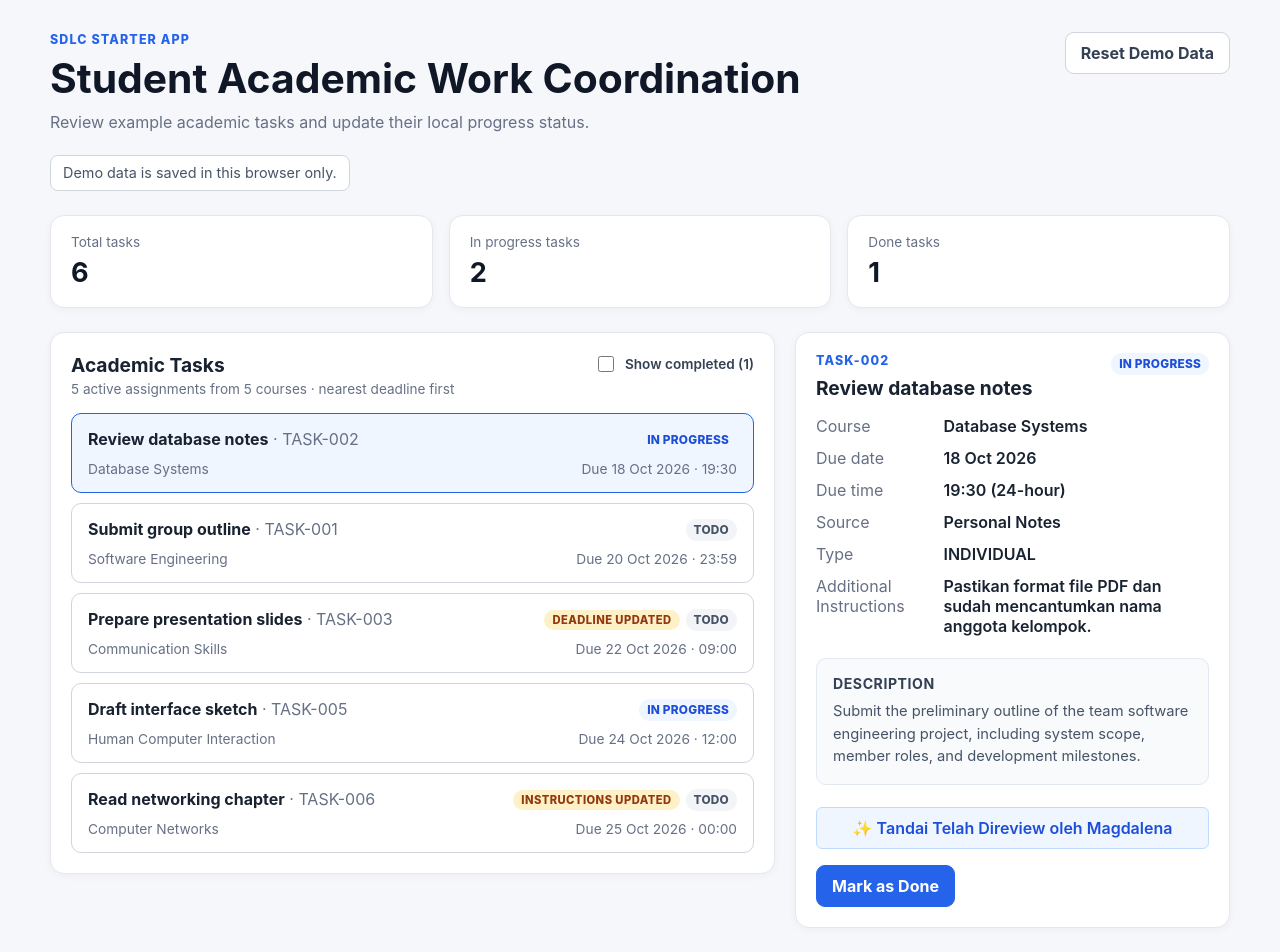
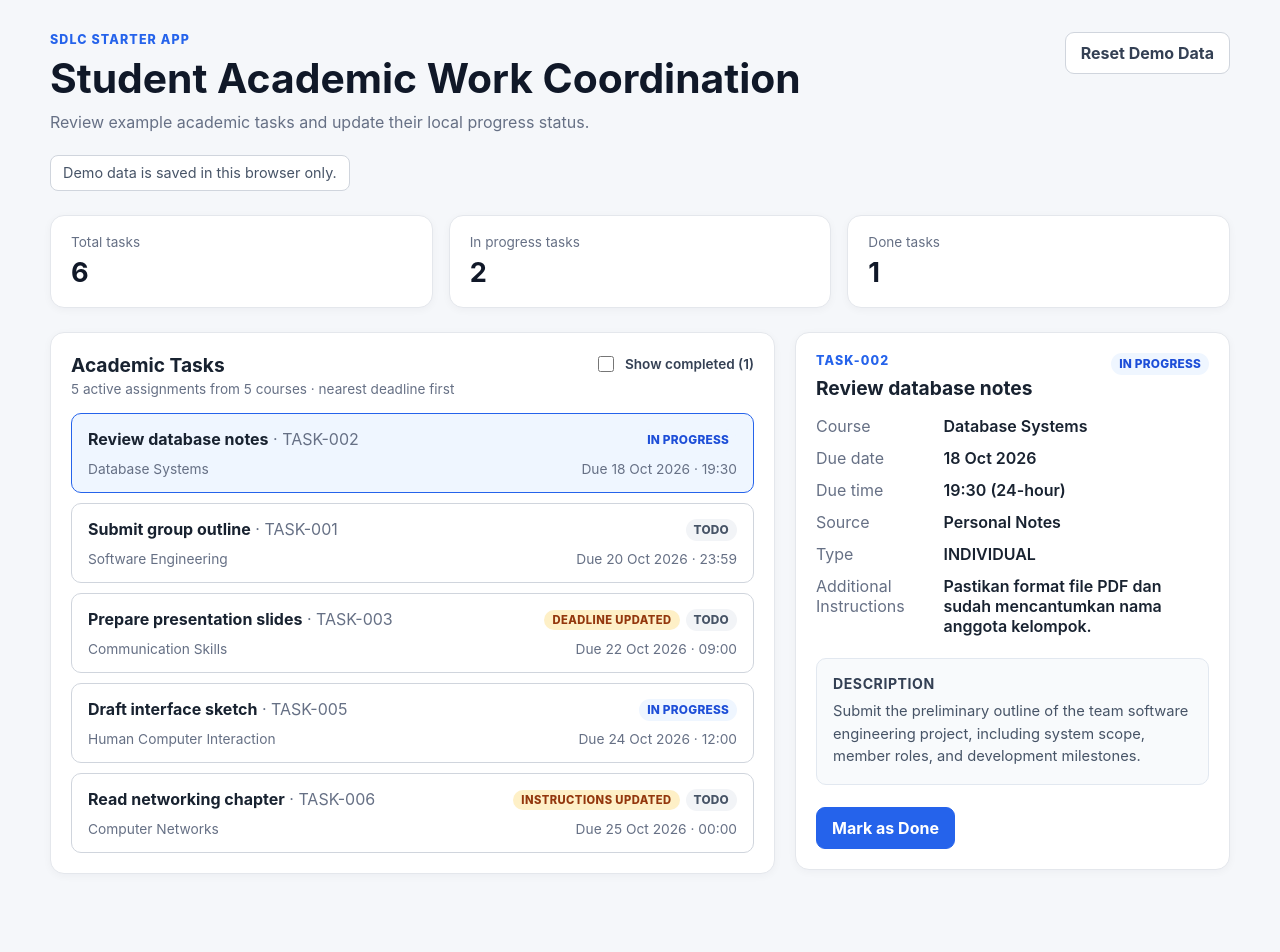
Before and after one commit to muriz-dev/sdlc-group-5, a React (Vite) app: page / in a window 1280 px wide. Shown: the top 952 px of the page. After the commit the page ends 922 px from the top, so only its background shows below. Built offline with nearby package versions, Linux system fonts and the light colour scheme.

Commit message:
Revert "feat: menambahkan tombol interaktif "

```diff
--- a/src/components/TaskDetails.jsx
+++ b/src/components/TaskDetails.jsx
@@ -15,10 +15,6 @@ export default function TaskDetails({ task, onAdvanceStatus }) {
   const hasDeadlineChange = Boolean(task.deadlineUpdatedAt);
   const hasInstructionChange = Boolean(task.instructionsUpdatedAt);
   const hasUpdates = hasDeadlineChange || hasInstructionChange;
-
-  const handleMagdalenaAction = () => {
-    alert("Fitur verifikasi oleh Magdalena berhasil dijalankan!");
-  };
 
   return (
     <>
@@ -78,6 +74,7 @@ export default function TaskDetails({ task, onAdvanceStatus }) {
         <dd>{task.source}</dd>
         <dt>Type</dt>
         <dd>{task.type}</dd>
+        {/* Tambahan untuk Additional Instructions */}
         <dt>Additional Instructions</dt>
         <dd>{task.additionalInstructions || 'Tidak ada instruksi tambahan.'}</dd>
       </dl>
@@ -86,26 +83,6 @@ export default function TaskDetails({ task, onAdvanceStatus }) {
         <h3>Description</h3>
         <p className="task-description">{task.description || 'No description provided.'}</p>
       </section>
-
-      {/* Tombol Fitur Interaktif Magdalena */}
-      <div style={{ margin: '16px 0' }}>
-        <button
-          type="button"
-          onClick={handleMagdalenaAction}
-          style={{
-            width: '100%',
-            padding: '10px',
-            backgroundColor: '#eff6ff',
-            color: '#1d4ed8',
-            border: '1px solid #bfdbfe',
-            borderRadius: '6px',
-            fontWeight: '600',
-            cursor: 'pointer'
-          }}
-        >
-          ✨ Tandai Telah Direview oleh Magdalena
-        </button>
-      </div>
 
       <button
         className="primary-button"
```
